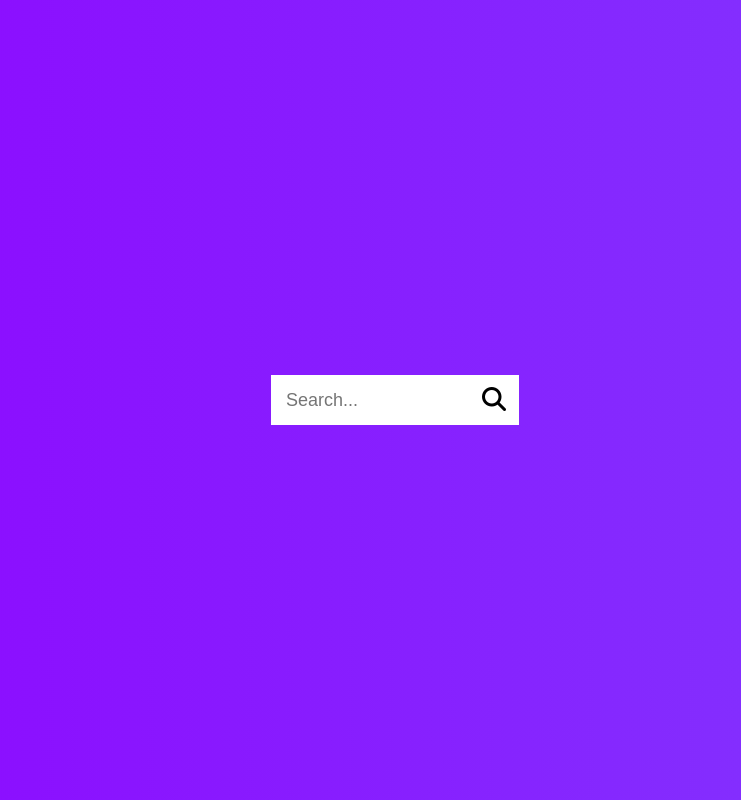
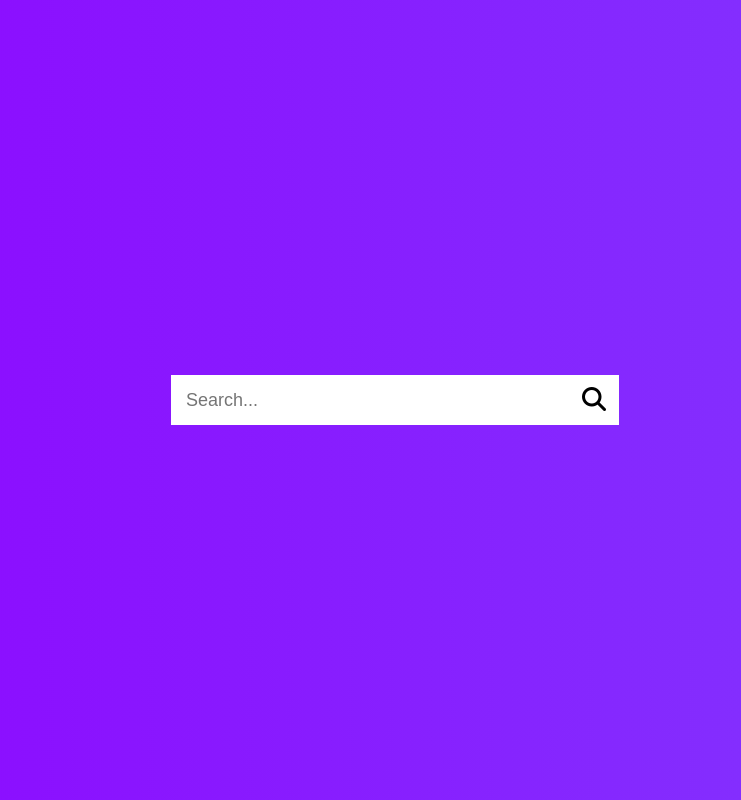
Before and after one commit to Manohar-1/udemy50, a plain HTML site: page HiddenSearch/index.html in a window 1280 px wide. Both pictures are taken after a click on the button 640 px from the left and 400 px from the top of the page. Shown: the whole page, without its empty margins (269-1010 px from the left). Drawn offline with Linux system fonts and the light colour scheme.

Commit message:
commited day4 hiddensearch

```diff
--- a/HiddenSearch/style.css
+++ b/HiddenSearch/style.css
@@ -51,9 +51,9 @@ body{
 }
 
 .search.active input{
-    width:200px;
+    width:400px;
 }
 
 .search.active .btn{
-    transform: translateX(198px);
+    transform: translateX(398px);
 }
```
